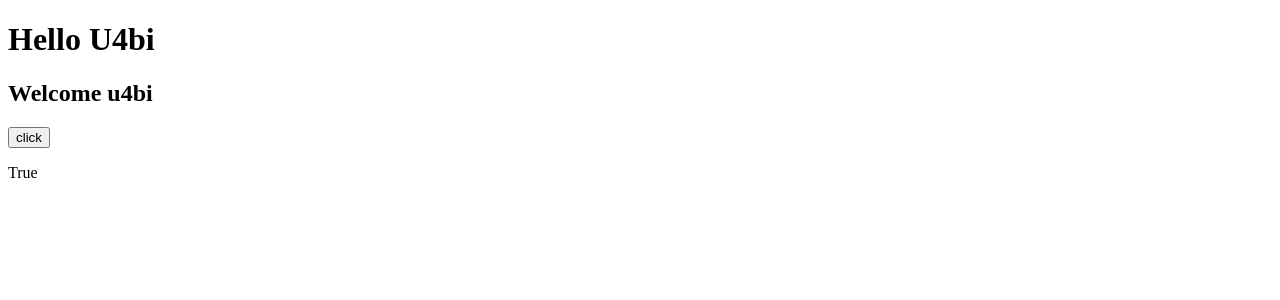
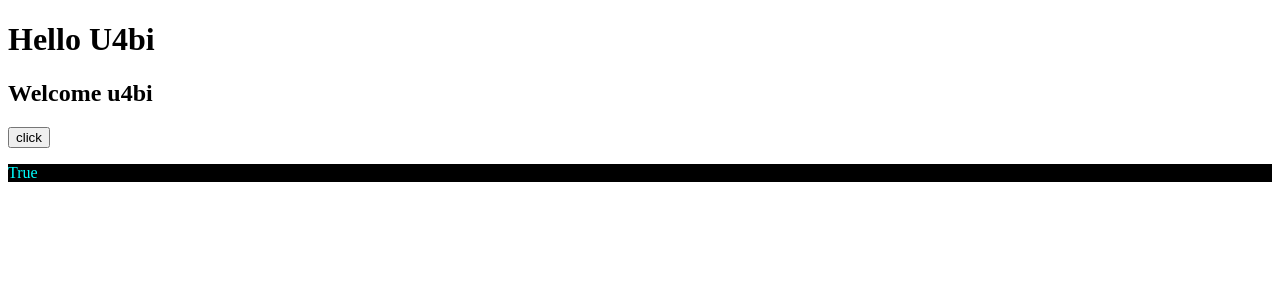
Before and after one commit to u4bi-store/react_workspace, a React app in the folder react-basic/: page / in a window 1280 px wide. Shown: the top 300 px of the page. Built offline with nearby package versions, Linux system fonts and the light colour scheme.

Commit message:
jsx안에 내부 스타일 주는법

```diff
--- a/react-basic/src/components/App.js
+++ b/react-basic/src/components/App.js
@@ -14,6 +14,12 @@ class App extends React.Component { // class 개념 역시 ES6 에 새로 도입
                            // 따라서 가끔 발생하는 javascript 의 Scope관련 문제를 해결 할 수 있음
 
                            // let을 사용하는것이 필수는 아니지만, ES6 에선 평상시 let 을 쓰고 var은 필요한 상황에서만 사용
+        let pStyle = {
+            color: 'aqua',
+            backgroundColor: 'black'
+        }; // Inline Style 에서는, string 형식이
+           // 사용되지 않고
+           // key 가 camelCase 인 Object 가 사용
 
         return ( // 이 부분이 JSX의 가장 중요한 부분입니다.
                  // 자바스크립트에서 html 태그를 반환
@@ -25,8 +31,10 @@ class App extends React.Component { // class 개념 역시 ES6 에 새로 도입
                     <h2> Welcome {text} </h2>
 
                     <button onClick={this.say}>click</button>
-                    <p>{1 == 1 ? 'True' : 'False'}</p>
+                    <p style = {pStyle} >{1 == 1 ? 'True' : 'False'}</p>
                 </div>
+                // pStyle 이 p element 에 적용
+
                 // If-Else 문 사용 불가
                 // JSX 안에서 사용되는 JavaScript 표현에는
                 // If-Else 문이 사용 불가
```
